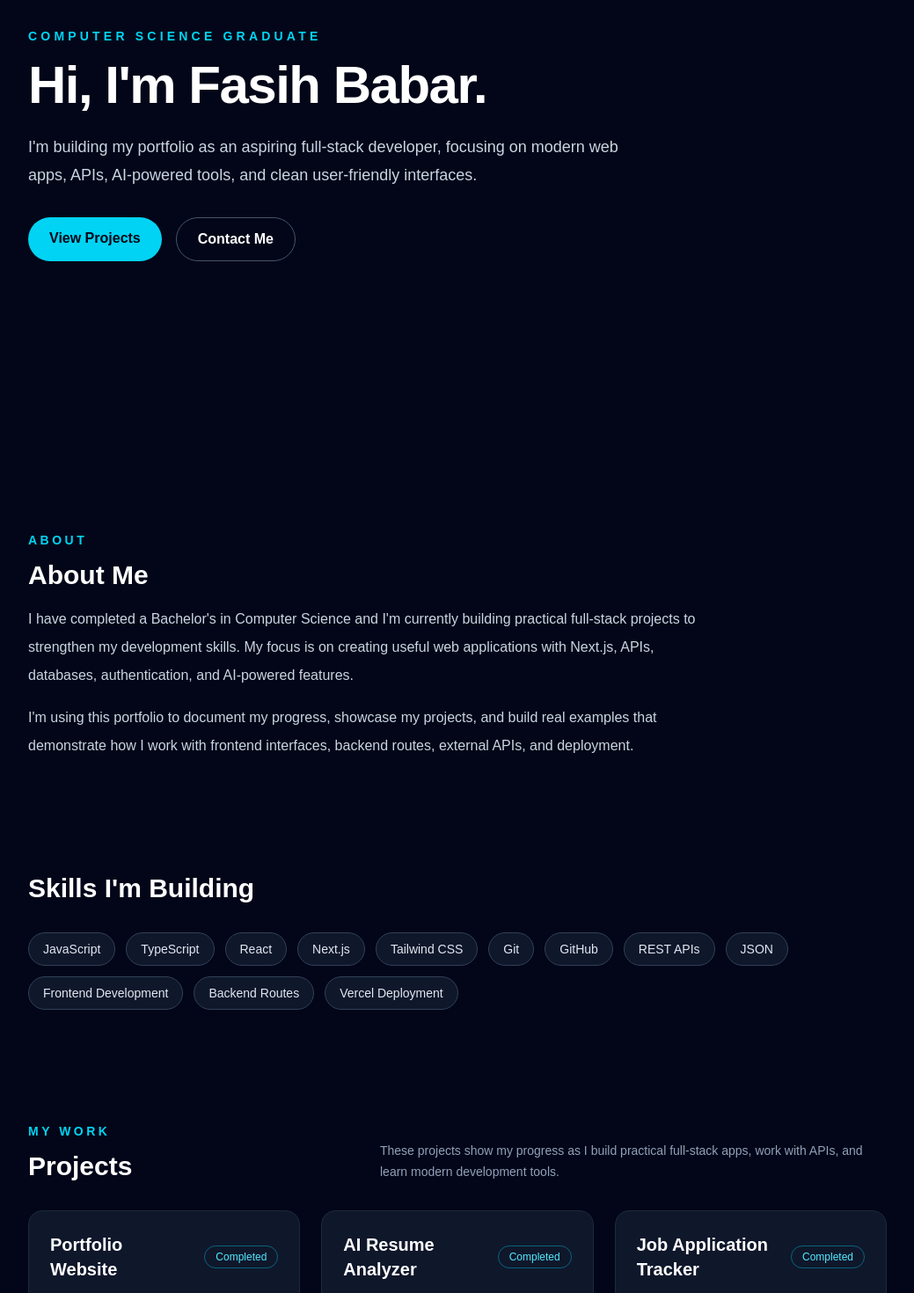
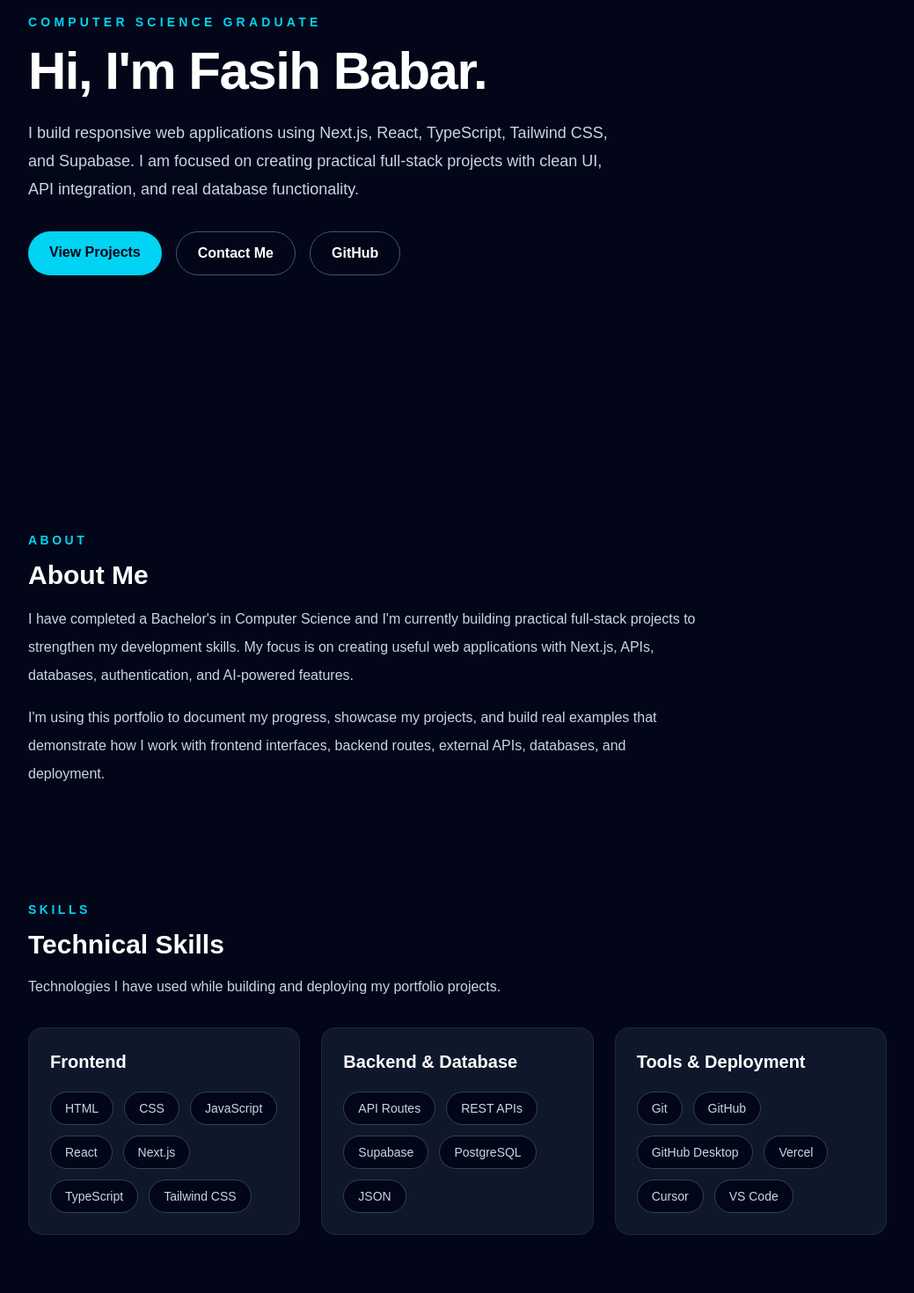
Before and after one commit to fasihbabar123/my-portfolio, a Next.js app: page / in a window 1280 px wide. Shown: the part 260-1730 px from the top of the page at 88% size, without its empty margins (120-1159 px from the left). Built offline with nearby package versions, Linux system fonts and the light colour scheme.

Commit message:
Update page.tsx
Polish portfolio project section

```diff
--- a/app/page.tsx
+++ b/app/page.tsx
@@ -2,34 +2,39 @@
 
 import { useState } from "react";
 
-const skills = [
+const skillGroups = [
+  {
+    title: "Frontend",
+    skills: [
+      "HTML",
+      "CSS",
       "JavaScript",
-  "TypeScript",
       "React",
       "Next.js",
+      "TypeScript",
       "Tailwind CSS",
-  "Git",
-  "GitHub",
-  "REST APIs",
-  "JSON",
-  "Frontend Development",
-  "Backend Routes",
-  "Vercel Deployment",
+    ],
+  },
+  {
+    title: "Backend & Database",
+    skills: ["API Routes", "REST APIs", "Supabase", "PostgreSQL", "JSON"],
+  },
+  {
+    title: "Tools & Deployment",
+    skills: ["Git", "GitHub", "GitHub Desktop", "Vercel", "Cursor", "VS Code"],
+  },
 ];
 
 const projects = [
   {
-    title: "Portfolio Website",
+    title: "Personal Portfolio Website",
     description:
       "A responsive personal portfolio website built to showcase my skills, projects, contact form, and Weather API Demo.",
-    tech: ["Next.js", "TypeScript", "Tailwind CSS"],
+    tech: ["Next.js", "TypeScript", "Tailwind CSS", "API Routes"],
     github: "https://github.com/fasihbabar123/my-portfolio",
     live: "https://my-portfolio-blue-beta-29.vercel.app",
     status: "Completed",
   },
-
-
-
   {
     title: "AI Resume Analyzer",
     description:
@@ -39,7 +44,6 @@ const projects = [
     live: "https://ai-resume-analyzer-murex-nine.vercel.app",
     status: "Completed",
   },
-
   {
     title: "Job Application Tracker",
     description:
@@ -60,6 +64,7 @@ export default function Home() {
 
   const [formStatus, setFormStatus] = useState("");
   const [isSubmitting, setIsSubmitting] = useState(false);
+
   const [weatherCity, setWeatherCity] = useState("");
   const [weatherResult, setWeatherResult] = useState<{
     city: string;
@@ -116,6 +121,7 @@ export default function Home() {
       setIsSubmitting(false);
     }
   }
+
   async function handleWeatherSubmit(event: React.FormEvent<HTMLFormElement>) {
     event.preventDefault();
 
@@ -175,6 +181,7 @@ export default function Home() {
           </div>
         </nav>
       </header>
+
       <section className="mx-auto flex min-h-screen max-w-5xl flex-col justify-center px-6 pb-20 pt-32">
         <p className="mb-4 text-sm font-semibold uppercase tracking-[0.3em] text-cyan-400">
           Computer Science Graduate
@@ -185,9 +192,10 @@ export default function Home() {
         </h1>
 
         <p className="mt-6 max-w-2xl text-lg leading-8 text-slate-300">
-          I&apos;m building my portfolio as an aspiring full-stack developer,
-          focusing on modern web apps, APIs, AI-powered tools, and clean
-          user-friendly interfaces.
+          I build responsive web applications using Next.js, React, TypeScript,
+          Tailwind CSS, and Supabase. I am focused on creating practical
+          full-stack projects with clean UI, API integration, and real database
+          functionality.
         </p>
 
         <div className="mt-8 flex flex-wrap gap-4">
@@ -203,6 +211,15 @@ export default function Home() {
             className="rounded-full border border-slate-600 px-6 py-3 font-semibold text-white transition hover:border-cyan-400 hover:text-cyan-400"
           >
             Contact Me
+          </a>
+
+          <a
+            href="https://github.com/fasihbabar123"
+            target="_blank"
+            rel="noreferrer"
+            className="rounded-full border border-slate-600 px-6 py-3 font-semibold text-white transition hover:border-cyan-400 hover:text-cyan-400"
+          >
+            GitHub
           </a>
         </div>
       </section>
@@ -225,21 +242,44 @@ export default function Home() {
         <p className="mt-4 max-w-3xl leading-8 text-slate-300">
           I&apos;m using this portfolio to document my progress, showcase my
           projects, and build real examples that demonstrate how I work with
-          frontend interfaces, backend routes, external APIs, and deployment.
+          frontend interfaces, backend routes, external APIs, databases, and
+          deployment.
         </p>
       </section>
 
       <section className="mx-auto max-w-5xl px-6 py-16" id="skills">
-        <h2 className="text-3xl font-bold">Skills I&apos;m Building</h2>
+        <p className="text-sm font-semibold uppercase tracking-[0.25em] text-cyan-400">
+          Skills
+        </p>
 
-        <div className="mt-8 flex flex-wrap gap-3">
-          {skills.map((skill) => (
+        <h2 className="mt-3 text-3xl font-bold">Technical Skills</h2>
+
+        <p className="mt-4 max-w-2xl leading-7 text-slate-300">
+          Technologies I have used while building and deploying my portfolio
+          projects.
+        </p>
+
+        <div className="mt-8 grid gap-6 md:grid-cols-3">
+          {skillGroups.map((group) => (
+            <div
+              key={group.title}
+              className="rounded-2xl border border-slate-800 bg-slate-900 p-6"
+            >
+              <h3 className="text-xl font-semibold text-white">
+                {group.title}
+              </h3>
+
+              <div className="mt-5 flex flex-wrap gap-3">
+                {group.skills.map((skill) => (
                   <span
                     key={skill}
-              className="rounded-full border border-slate-700 bg-slate-900 px-4 py-2 text-sm text-slate-200"
+                    className="rounded-full border border-slate-700 bg-slate-950 px-4 py-2 text-sm text-slate-300"
                   >
                     {skill}
                   </span>
+                ))}
+              </div>
+            </div>
           ))}
         </div>
       </section>
@@ -254,8 +294,8 @@ export default function Home() {
           </div>
 
           <p className="max-w-xl text-sm leading-6 text-slate-400">
-      These projects show my progress as I build practical full-stack apps,
-      work with APIs, and learn modern development tools.
+            These projects show my progress as I build practical full-stack
+            apps, work with APIs, and learn modern development tools.
           </p>
         </div>
 
@@ -292,6 +332,7 @@ export default function Home() {
                 <a
                   href={project.github}
                   target="_blank"
+                  rel="noreferrer"
                   className="rounded-full border border-slate-700 px-4 py-2 text-sm font-semibold text-slate-200 transition hover:border-cyan-400 hover:text-cyan-400"
                 >
                   GitHub
@@ -300,6 +341,7 @@ export default function Home() {
                 <a
                   href={project.live}
                   target="_blank"
+                  rel="noreferrer"
                   className="rounded-full bg-cyan-400 px-4 py-2 text-sm font-semibold text-slate-950 transition hover:bg-cyan-300"
                 >
                   Live Demo
@@ -321,9 +363,9 @@ export default function Home() {
 
             <p className="mt-4 leading-8 text-slate-300">
               This feature demonstrates a full API flow: the user enters a city,
-             the frontend sends the city to a custom Next.js API route, the backend
-             calls an external weather API, and the result is returned as JSON and
-             displayed on the page.
+              the frontend sends the city to a custom Next.js API route, the
+              backend calls an external weather API, and the result is returned
+              as JSON and displayed on the page.
             </p>
           </div>
 
```
Lines whose indentation alone changed are shown as unchanged.
